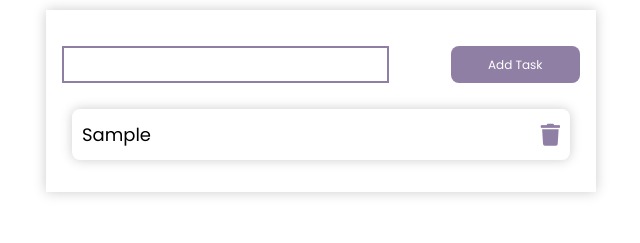
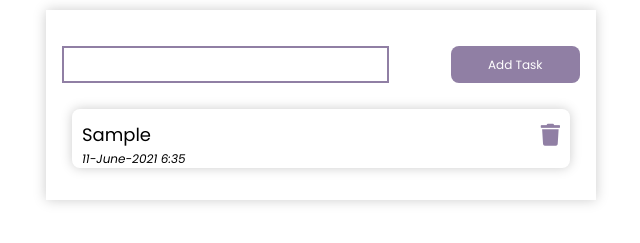
Before and after one commit to geekyprashant52/Simple-TODO-App, a plain HTML site: page index.html in a window 1280 px wide. Both pictures are taken after typing "Sample" into the empty fields and a click on the button "Add Task". Shown: the part 127-370 px from the top of the page, without its empty margins (319-959 px from the left). Drawn offline with Linux system fonts and the light colour scheme.

Commit message:
improved

```diff
--- a/index.css
+++ b/index.css
@@ -80,6 +80,8 @@ main {
   margin-top: 10px;
   border-radius: 8px;
   box-sizing: border-box;
+  position: relative;
+  padding-bottom: 2rem;
 }
 .task-items h1 {
   font-size: 1.8rem;
@@ -91,6 +93,13 @@ main {
   font-size: 2.2rem;
 }
 
+.date-time-text {
+  position: absolute;
+  bottom: 0;
+  font-size: 1.2rem;
+  font-style: italic;
+}
+
 @media (min-width: 768px) {
   #todo-app-wrapper {
     max-width: 55rem;
--- a/index.js
+++ b/index.js
@@ -4,6 +4,20 @@ var taskText = document.getElementById("task-text");
 var addBtn = document.getElementById("addBtn");
 var taskItems = document.getElementById("task-wrapper");
 var deleteIcon = document.getElementsByClassName("fa-trash");
+var monthArr = [
+  "January",
+  "February",
+  "March",
+  "April",
+  "May",
+  "June",
+  "July",
+  "August",
+  "September",
+  "October",
+  "November",
+  "December",
+];
 
 var task = "";
 var id = 0;
@@ -30,6 +44,10 @@ var createnewTaskText = () => {
     deleteIcon.onclick = function () {
       newDiv.parentNode.removeChild(newDiv);
     };
+    var dateText = document.createElement("p");
+    dateText.className = "date-time-text";
+    addDate(dateText);
+    newDiv.appendChild(dateText);
     taskItems.appendChild(newDiv);
     id++;
     taskText.value = "";
@@ -39,3 +57,17 @@ var createnewTaskText = () => {
 addBtn.addEventListener("click", function () {
   createnewTaskText();
 });
+
+var addDate = (dateText) => {
+  var date = new Date();
+  dateText.innerHTML =
+    date.getDate() +
+    "-" +
+    monthArr[date.getMonth()] +
+    "-" +
+    date.getFullYear() +
+    "           " +
+    date.getHours() +
+    ":" +
+    date.getMinutes();
+};
```
Also changed, not shown: index.html (+5 -0 lines).
